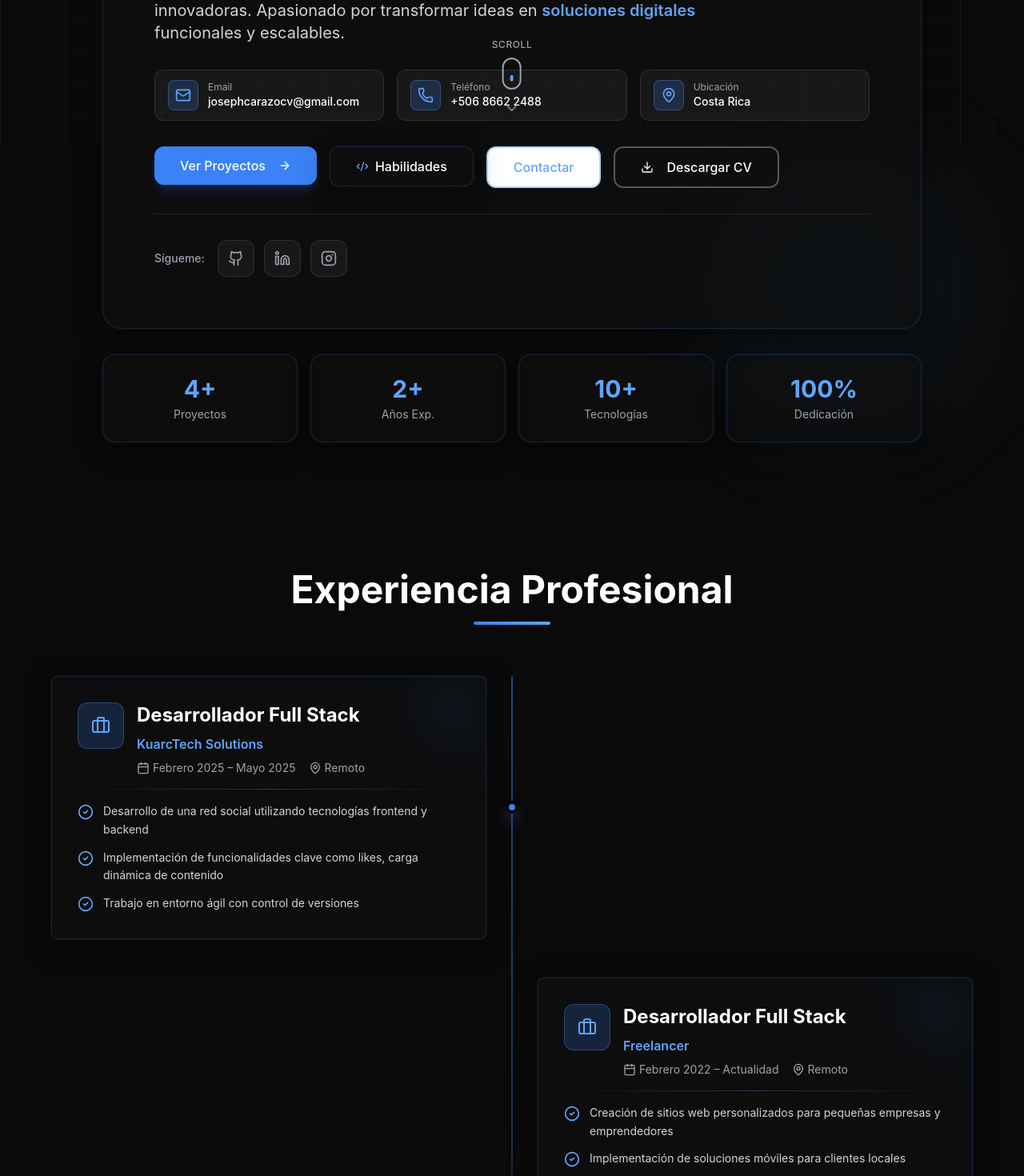
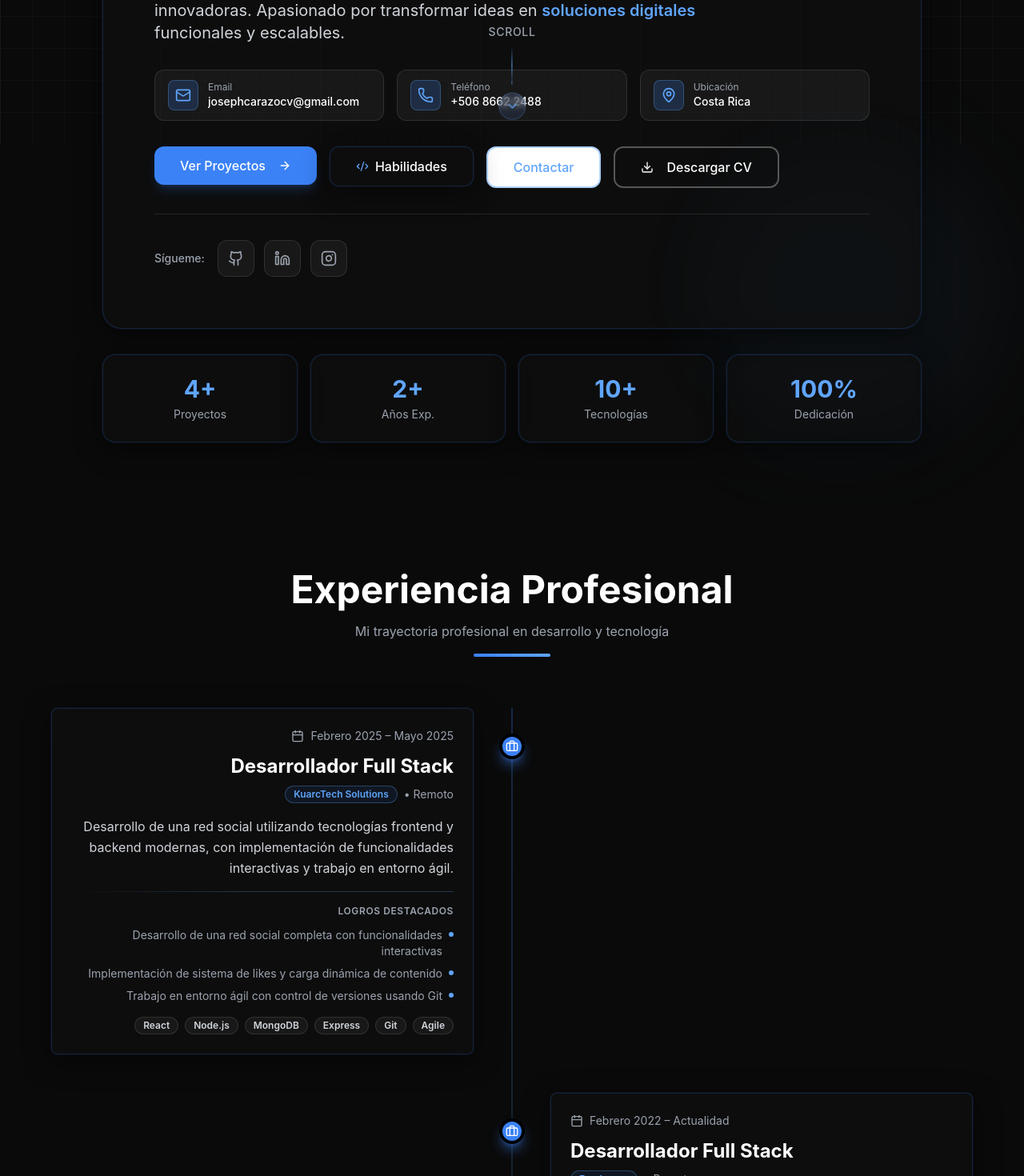
Before and after one commit to JosephCarazoP/joseph-portfolio, a React (Vite) app: page / in a window 1280 px wide. Shown: the part 620-2090 px from the top of the page at 80% size. Built offline with nearby package versions, Linux system fonts and the light colour scheme.

Commit message:
Cambios para el responsive

```diff
--- a/src/components/Experience.tsx
+++ b/src/components/Experience.tsx
@@ -1,6 +1,7 @@
 import { motion } from 'framer-motion';
-import { Briefcase, Calendar, MapPin, CheckCircle2 } from 'lucide-react';
 import { Card } from './ui/card';
+import { Badge } from './ui/badge';
+import { Briefcase, Calendar } from 'lucide-react';
 import { experience } from '../data/portfolio';
 
 export const Experience = () => {
@@ -17,106 +18,196 @@ export const Experience = () => {
           <h2 className="text-4xl md:text-5xl font-bold text-white mb-4">
             Experiencia Profesional
           </h2>
-          <div className="h-1 w-24 bg-gradient-to-r from-blue-500 to-blue-400 rounded-full mx-auto"></div>
+          <p className="text-gray-400 max-w-2xl mx-auto">
+            Mi trayectoria profesional en desarrollo y tecnología
+          </p>
+          <div className="h-1 w-24 bg-gradient-to-r from-blue-500 to-blue-400 rounded-full mx-auto mt-4"></div>
         </motion.div>
 
         {/* Timeline Container */}
         <div className="relative">
-          {/* Línea vertical del timeline - solo visible en desktop */}
-          <div className="hidden md:block absolute left-1/2 transform -translate-x-1/2 h-full w-0.5 bg-gradient-to-b from-blue-500/50 via-blue-400/30 to-transparent"></div>
+          {/* Línea vertical central - Solo Desktop */}
+          <div className="hidden lg:block absolute left-1/2 transform -translate-x-1/2 top-0 bottom-0 w-px bg-gradient-to-b from-blue-500/50 via-blue-400/30 to-transparent"></div>
+
+          {/* Línea vertical izquierda - Mobile y Tablet */}
+          <div className="lg:hidden absolute left-4 md:left-8 top-0 bottom-0 w-px bg-gradient-to-b from-blue-500/50 via-blue-400/30 to-transparent"></div>
 
           {/* Experience Items */}
           <div className="space-y-12">
-            {experience.map((exp, index) => (
+            {experience.map((exp, index) => {
+              const isLeft = index % 2 === 0;
+
+              return (
                 <motion.div
                   key={index}
-                initial={{ opacity: 0, x: index % 2 === 0 ? -50 : 50 }}
-                whileInView={{ opacity: 1, x: 0 }}
+                  initial={{ opacity: 0, y: 30 }}
+                  whileInView={{ opacity: 1, y: 0 }}
                   viewport={{ once: true }}
-                transition={{ delay: index * 0.2, duration: 0.6 }}
-                className={`relative flex flex-col md:flex-row gap-8 items-center ${
-                  index % 2 === 0 ? 'md:flex-row' : 'md:flex-row-reverse'
-                }`}
+                  transition={{ delay: index * 0.2, duration: 0.5 }}
+                  className="relative"
                 >
-                {/* Timeline Dot - solo visible en desktop */}
-                <div className="hidden md:flex absolute left-1/2 transform -translate-x-1/2 w-4 h-4 rounded-full bg-blue-500 border-4 border-black z-10 shadow-lg shadow-blue-500/50"></div>
+                  {/* Desktop Layout - Zigzag */}
+                  <div className={`hidden lg:block ${
+                    isLeft ? 'pr-[calc(50%+3rem)]' : 'pl-[calc(50%+3rem)] ml-auto'
+                  }`}>
+                    {/* Timeline Dot - Desktop */}
+                    <div className={`absolute top-8 ${
+                      isLeft ? 'right-[calc(50%-1rem)]' : 'left-[calc(50%-1rem)]'
+                    } w-8 h-8 bg-blue-500 rounded-full border-4 border-black z-10 flex items-center justify-center shadow-lg shadow-blue-500/50`}>
+                      <Briefcase className="w-4 h-4 text-white" />
+                    </div>
 
-                {/* Content Card */}
-                <div className="w-full md:w-[calc(50%-2rem)]">
-                  <Card className="glass-card glass-hover p-6 md:p-8 relative overflow-hidden group">
-                    {/* Decorative Corner Accent */}
-                    <div className="absolute top-0 right-0 w-24 h-24 bg-blue-500/10 rounded-bl-full blur-2xl group-hover:bg-blue-500/20 transition-all duration-300"></div>
-
-                    {/* Header */}
-                    <div className="flex items-start gap-4 mb-4">
-                      <div className="bg-blue-500/20 p-4 rounded-xl border border-blue-400/30 group-hover:scale-110 transition-transform duration-300">
-                        <Briefcase className="w-6 h-6 text-blue-400" />
-                      </div>
-                      <div className="flex-1">
-                        <h3 className="text-xl md:text-2xl font-bold text-white mb-2 group-hover:text-blue-400 transition-colors">
-                          {exp.title}
-                        </h3>
-                        <p className="text-blue-400 font-semibold mb-2">
-                          {exp.company}
-                        </p>
-                        <div className="flex flex-wrap items-center gap-4 text-gray-400 text-sm">
-                          <div className="flex items-center gap-1">
+                    <Card className="glass-card p-6 hover:border-blue-400/50 transition-all duration-300 group">
+                      <div className={`${isLeft ? 'text-right' : 'text-left'}`}>
+                        {/* Date */}
+                        <div className={`flex items-center gap-2 text-gray-400 text-sm mb-3 ${isLeft ? 'justify-end' : 'justify-start'}`}>
                           <Calendar className="w-4 h-4" />
                           <span>{exp.period}</span>
                         </div>
-                          <div className="flex items-center gap-1">
-                            <MapPin className="w-4 h-4" />
-                            <span>{exp.location}</span>
-                          </div>
-                        </div>
-                      </div>
+
+                        {/* Title */}
+                        <h3 className="text-2xl font-bold text-white group-hover:text-blue-400 transition-colors mb-2">
+                          {exp.position}
+                        </h3>
+
+                        {/* Company & Location */}
+                        <div className={`flex items-center gap-2 mb-4 ${isLeft ? 'justify-end' : 'justify-start'} flex-wrap`}>
+                          <Badge className="bg-blue-500/10 text-blue-400 border-blue-400/30">
+                            {exp.company}
+                          </Badge>
+                          <span className="text-gray-400 text-sm">• {exp.location}</span>
                         </div>
 
+                        {/* Description */}
+                        <p className="text-gray-300 mb-4 leading-relaxed">
+                          {exp.description}
+                        </p>
+
                         {/* Divider */}
-                    <div className="h-px bg-gradient-to-r from-transparent via-blue-400/30 to-transparent mb-4"></div>
+                        <div className={`h-px bg-gradient-to-r ${
+                          isLeft
+                            ? 'from-transparent via-blue-400/30 to-blue-400/30'
+                            : 'from-blue-400/30 via-blue-400/30 to-transparent'
+                        } mb-4`}></div>
 
-                    {/* Description List */}
-                    <ul className="space-y-3">
-                      {exp.description.map((item, i) => (
+                        {/* Achievements */}
+                        <div>
+                          <p className="text-xs font-semibold text-gray-400 uppercase tracking-wider mb-3">
+                            Logros Destacados
+                          </p>
+                          <ul className="space-y-2">
+                            {exp.achievements.map((achievement, i) => (
                               <motion.li
                                 key={i}
-                          initial={{ opacity: 0, x: -10 }}
+                                initial={{ opacity: 0, x: isLeft ? 20 : -20 }}
                                 whileInView={{ opacity: 1, x: 0 }}
                                 viewport={{ once: true }}
                                 transition={{ delay: 0.1 * i }}
-                          className="flex items-start gap-3 text-gray-300"
+                                className={`flex ${isLeft ? 'flex-row-reverse justify-end' : 'flex-row justify-start'} items-start gap-2 text-gray-400 text-sm`}
                               >
-                          <CheckCircle2 className="w-5 h-5 text-blue-400 flex-shrink-0 mt-0.5" />
-                          <span className="text-sm leading-relaxed">{item}</span>
+                                <div className="w-1.5 h-1.5 rounded-full bg-blue-400 mt-1.5 flex-shrink-0"></div>
+                                <span className="flex-1">{achievement}</span>
                               </motion.li>
                             ))}
                           </ul>
+                        </div>
 
-                    {/* Hover Effect Border */}
-                    <div className="absolute inset-0 rounded-xl border-2 border-blue-400/0 group-hover:border-blue-400/50 transition-all duration-300 pointer-events-none"></div>
+                        {/* Technologies */}
+                        {exp.technologies && (
+                          <div className={`mt-4 flex flex-wrap gap-2 ${isLeft ? 'justify-end' : 'justify-start'}`}>
+                            {exp.technologies.map((tech, i) => (
+                              <Badge
+                                key={i}
+                                variant="secondary"
+                                className="bg-white/5 text-gray-300 border-white/10 text-xs"
+                              >
+                                {tech}
+                              </Badge>
+                            ))}
+                          </div>
+                        )}
+                      </div>
                     </Card>
                   </div>
 
-                {/* Spacer para mantener el layout en desktop */}
-                <div className="hidden md:block w-[calc(50%-2rem)]"></div>
-              </motion.div>
+                  {/* Mobile & Tablet Layout - Vertical Left */}
+                  <div className="lg:hidden pl-12 md:pl-16">
+                    {/* Timeline Dot - Mobile */}
+                    <div className="absolute left-2 md:left-6 top-8 w-8 h-8 bg-blue-500 rounded-full border-4 border-black z-10 flex items-center justify-center shadow-lg shadow-blue-500/50">
+                      <Briefcase className="w-4 h-4 text-white" />
+                    </div>
+
+                    <Card className="glass-card p-6 hover:border-blue-400/50 transition-all duration-300 group">
+                      {/* Date */}
+                      <div className="flex items-center gap-2 text-gray-400 text-sm mb-3">
+                        <Calendar className="w-4 h-4" />
+                        <span>{exp.period}</span>
+                      </div>
+
+                      {/* Title */}
+                      <h3 className="text-xl md:text-2xl font-bold text-white group-hover:text-blue-400 transition-colors mb-2">
+                        {exp.position}
+                      </h3>
+
+                      {/* Company & Location */}
+                      <div className="flex items-center gap-2 mb-4 flex-wrap">
+                        <Badge className="bg-blue-500/10 text-blue-400 border-blue-400/30 text-xs">
+                          {exp.company}
+                        </Badge>
+                        <span className="text-gray-400 text-xs md:text-sm">• {exp.location}</span>
+                      </div>
+
+                      {/* Description */}
+                      <p className="text-gray-300 text-sm md:text-base mb-4 leading-relaxed">
+                        {exp.description}
+                      </p>
+
+                      {/* Divider */}
+                      <div className="h-px bg-gradient-to-r from-blue-400/30 via-blue-400/30 to-transparent mb-4"></div>
+
+                      {/* Achievements */}
+                      <div>
+                        <p className="text-xs font-semibold text-gray-400 uppercase tracking-wider mb-3">
+                          Logros Destacados
+                        </p>
+                        <ul className="space-y-2">
+                          {exp.achievements.map((achievement, i) => (
+                            <motion.li
+                              key={i}
+                              initial={{ opacity: 0, x: -20 }}
+                              whileInView={{ opacity: 1, x: 0 }}
+                              viewport={{ once: true }}
+                              transition={{ delay: 0.1 * i }}
+                              className="flex items-start gap-2 text-gray-400 text-xs md:text-sm"
+                            >
+                              <div className="w-1.5 h-1.5 rounded-full bg-blue-400 mt-1.5 flex-shrink-0"></div>
+                              <span className="flex-1">{achievement}</span>
+                            </motion.li>
+                          ))}
+                        </ul>
+                      </div>
+
+                      {/* Technologies */}
+                      {exp.technologies && (
+                        <div className="mt-4 flex flex-wrap gap-2">
+                          {exp.technologies.map((tech, i) => (
+                            <Badge
+                              key={i}
+                              variant="secondary"
+                              className="bg-white/5 text-gray-300 border-white/10 text-xs"
+                            >
+                              {tech}
+                            </Badge>
                           ))}
                         </div>
-        </div>
-
-        {/* Bottom Decoration */}
-        <motion.div
-          initial={{ opacity: 0, scale: 0.8 }}
-          whileInView={{ opacity: 1, scale: 1 }}
-          viewport={{ once: true }}
-          className="mt-16 flex justify-center"
-        >
-          <div className="glass-card px-8 py-4 rounded-full border-blue-400/50">
-            <p className="text-gray-400 text-sm font-medium">
-              Más de <span className="text-blue-400 font-bold">2 años</span> de experiencia
-            </p>
+                      )}
+                    </Card>
                   </div>
                 </motion.div>
+              );
+            })}
+          </div>
+        </div>
       </div>
     </section>
   );
--- a/src/components/ScrollIndicator.tsx
+++ b/src/components/ScrollIndicator.tsx
@@ -1,60 +1,82 @@
-import { motion, useScroll, useTransform } from 'framer-motion';
+import { motion } from 'framer-motion';
 import { ChevronDown } from 'lucide-react';
+import { useState, useEffect } from 'react';
 
 export const ScrollIndicator = () => {
-  const { scrollY } = useScroll();
-  const opacity = useTransform(scrollY, [0, 200], [1, 0]);
+  const [isVisible, setIsVisible] = useState(true);
 
+  useEffect(() => {
     const handleScroll = () => {
-    document.getElementById('experience')?.scrollIntoView({
-      behavior: 'smooth'
+      // Ocultar cuando el usuario hace scroll
+      if (window.scrollY > 100) {
+        setIsVisible(false);
+      } else {
+        setIsVisible(true);
+      }
+    };
+
+    window.addEventListener('scroll', handleScroll);
+    return () => window.removeEventListener('scroll', handleScroll);
+  }, []);
+
+  const scrollToNext = () => {
+    window.scrollTo({
+      top: window.innerHeight,
+      behavior: 'smooth',
     });
   };
+
+  if (!isVisible) return null;
 
   return (
     <motion.div
       initial={{ opacity: 0 }}
       animate={{ opacity: 1 }}
-      transition={{ delay: 1.5, duration: 0.8 }}
-      style={{ opacity }}
-      className="fixed bottom-10 left-1/2 transform -translate-x-1/2 z-50 cursor-pointer"
-      onClick={handleScroll}
+      exit={{ opacity: 0 }}
+      className="fixed bottom-8 left-1/2 transform -translate-x-1/2 z-40 hidden md:flex flex-col items-center gap-2 cursor-pointer"
+      onClick={scrollToNext}
     >
-      <div className="flex flex-col items-center gap-2">
-        <span className="text-gray-400 text-xs font-medium uppercase tracking-wider">
+      {/* Texto */}
+      <motion.p
+        initial={{ opacity: 0, y: -10 }}
+        animate={{ opacity: 1, y: 0 }}
+        transition={{ delay: 1, duration: 0.5 }}
+        className="text-gray-400 text-sm font-medium tracking-wider uppercase"
+      >
         Scroll
-        </span>
+      </motion.p>
 
-        <div className="w-6 h-10 border-2 border-gray-400 rounded-full flex justify-center pt-2 hover:border-blue-400 transition-colors">
+      {/* Línea animada */}
       <motion.div
+        className="w-px h-12 bg-gradient-to-b from-transparent via-blue-400 to-transparent relative overflow-hidden"
+      >
+        <motion.div
+          className="absolute inset-0 bg-gradient-to-b from-blue-400 to-transparent"
           animate={{
-              y: [0, 12, 0],
-              opacity: [0.5, 1, 0.5],
+            y: ['-100%', '100%'],
           }}
           transition={{
-              duration: 2,
+            duration: 1.5,
             repeat: Infinity,
-              ease: "easeInOut",
+            ease: 'easeInOut',
           }}
-            className="w-1 h-2 bg-blue-400 rounded-full"
         />
-        </div>
+      </motion.div>
 
+      {/* Icono */}
       <motion.div
         animate={{
           y: [0, 8, 0],
-            opacity: [0.3, 1, 0.3],
         }}
         transition={{
-            duration: 2,
+          duration: 1.5,
           repeat: Infinity,
-            ease: "easeInOut",
-            delay: 0.3,
+          ease: 'easeInOut',
         }}
+        className="bg-blue-500/10 backdrop-blur-sm border border-blue-400/30 rounded-full p-2"
       >
-          <ChevronDown className="w-5 h-5 text-gray-400" />
+        <ChevronDown className="w-4 h-4 text-blue-400" />
       </motion.div>
-      </div>
     </motion.div>
   );
 };
--- a/src/data/portfolio.ts
+++ b/src/data/portfolio.ts
@@ -13,32 +13,37 @@ export const personalInfo = {
 
 export const experience = [
   {
-    title: "Desarrollador Full Stack",
+    position: "Desarrollador Full Stack",
     company: "KuarcTech Solutions",
     location: "Remoto",
     period: "Febrero 2025 – Mayo 2025",
-    description: [
-      "Desarrollo de una red social utilizando tecnologías frontend y backend",
-      "Implementación de funcionalidades clave como likes, carga dinámica de contenido",
-      "Trabajo en entorno ágil con control de versiones"
-    ]
+    description: "Desarrollo de una red social utilizando tecnologías frontend y backend modernas, con implementación de funcionalidades interactivas y trabajo en entorno ágil.",
+    achievements: [
+      "Desarrollo de una red social completa con funcionalidades interactivas",
+      "Implementación de sistema de likes y carga dinámica de contenido",
+      "Trabajo en entorno ágil con control de versiones usando Git"
+    ],
+    technologies: ["React", "Node.js", "MongoDB", "Express", "Git", "Agile"]
   },
   {
-    title: "Desarrollador Full Stack",
+    position: "Desarrollador Full Stack",
     company: "Freelancer",
     location: "Remoto",
     period: "Febrero 2022 – Actualidad",
-    description: [
+    description: "Desarrollo de soluciones web y móviles personalizadas para pequeñas empresas, emprendedores y proyectos educativos, con enfoque en experiencia de usuario y funcionalidad.",
+    achievements: [
       "Creación de sitios web personalizados para pequeñas empresas y emprendedores",
-      "Implementación de soluciones móviles para clientes locales",
+      "Desarrollo de soluciones móviles para clientes locales",
       "Colaboración con CINDEA en proyectos de desarrollo web y soporte técnico",
-      "Diseño y desarrollo del sitio web para Plaza Comercial Paseo del Viento",
+      "Diseño y desarrollo completo del sitio web para Plaza Comercial Paseo del Viento",
       "Desarrollo de la plataforma web Aprotila como desarrollador frontend principal",
       "Impartición de clases de programación básica a estudiantes de secundaria en CINDEA",
-      "Negociación directa con clientes para entender sus necesidades y entregar soluciones efectivas"
-    ]
-  },
+      "Negociación directa con clientes para entender necesidades y entregar soluciones efectivas"
+    ],
+    technologies: ["React", "TypeScript", "Firebase", "Flutter", "Tailwind CSS", "Figma", "Git"]
+  }
 ];
+
 
 export const projects = [
   {
```
Lines whose indentation alone changed are shown as unchanged.
